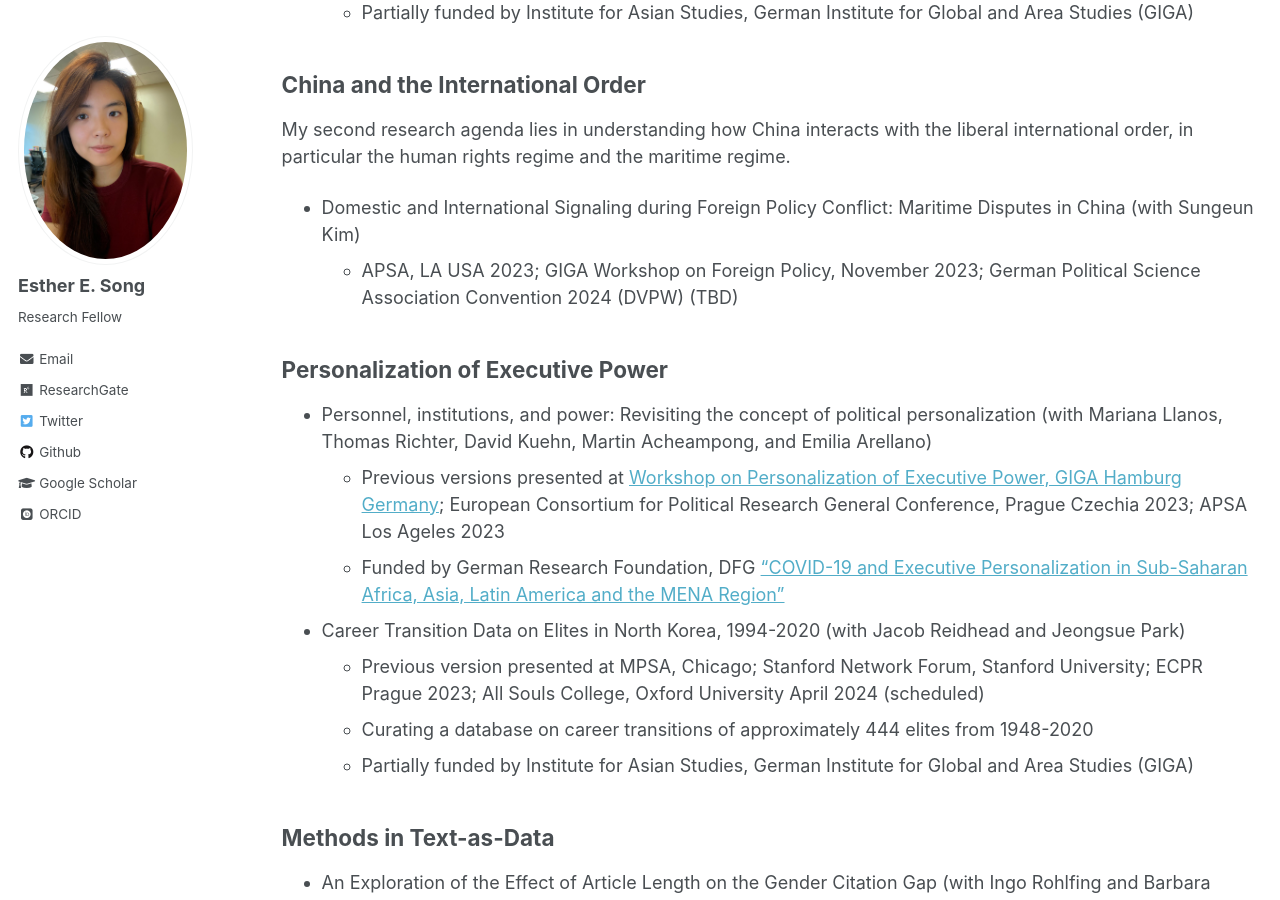
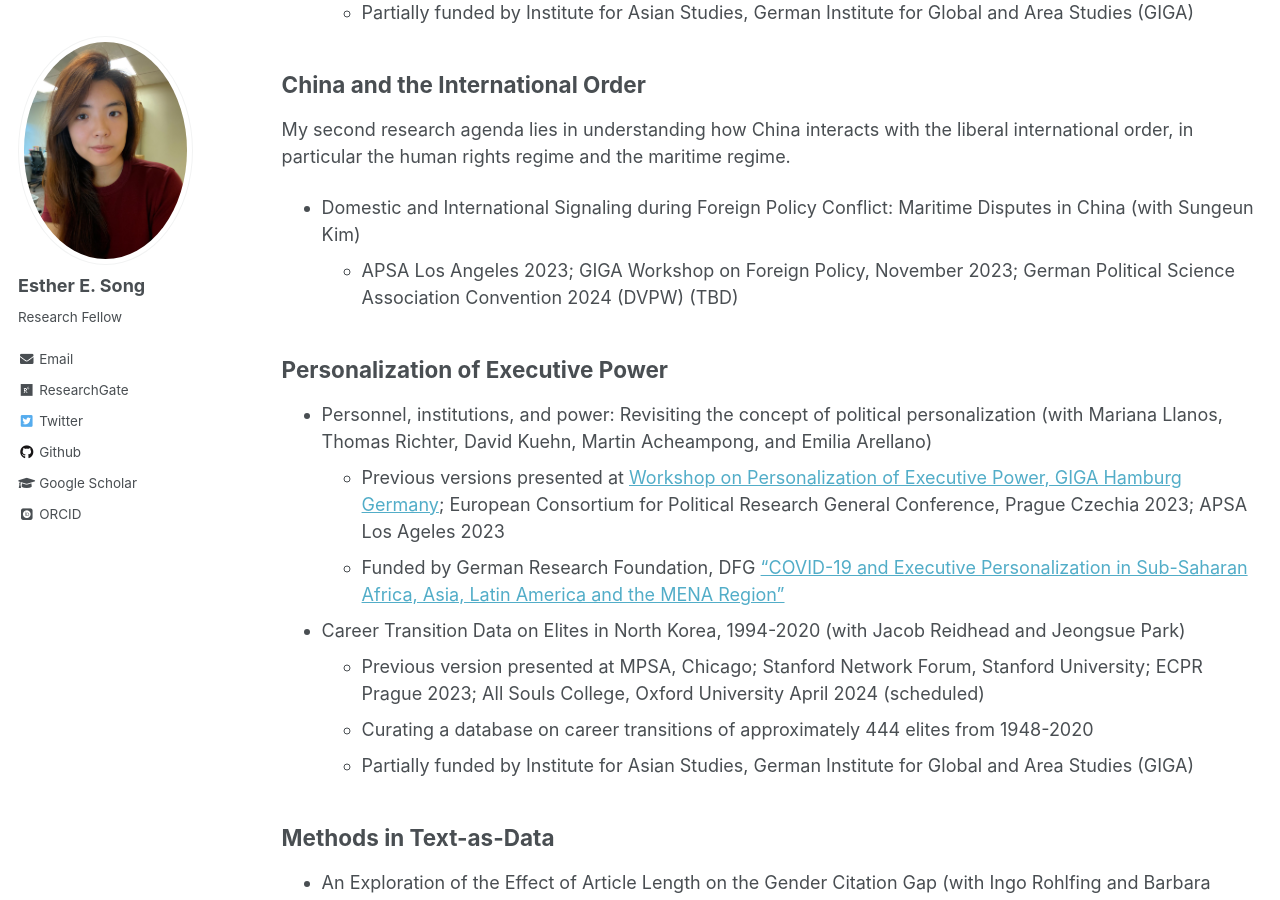
Before and after one commit to ehsong/ehsong.github.io, a Jekyll site: the page built from _pages/research.md, in a window 1280 px wide and 900 px high, scrolled down 3098 px. Built offline with Jekyll 4.4.1, drawn with Linux system fonts in a browser that asks for light colours; some web fonts are replaced.

Commit message:
Update research.md

```diff
--- a/_pages/research.md
+++ b/_pages/research.md
@@ -69,7 +69,7 @@ What explains the growth of the NGO sector in China during the recent decades? D
 My second research agenda lies in understanding how China interacts with the liberal international order, in particular the human rights regime and the maritime regime.
 
 * Domestic and International Signaling during Foreign Policy Conflict: Maritime Disputes in China (with Sungeun Kim)
-  * APSA, LA USA 2023; GIGA Workshop on Foreign Policy, November 2023; German Political Science Association Convention 2024 (DVPW) (TBD)
+  * APSA Los Angeles 2023; GIGA Workshop on Foreign Policy, November 2023; German Political Science Association Convention 2024 (DVPW) (TBD)
 
 ## Personalization of Executive Power
 
```
